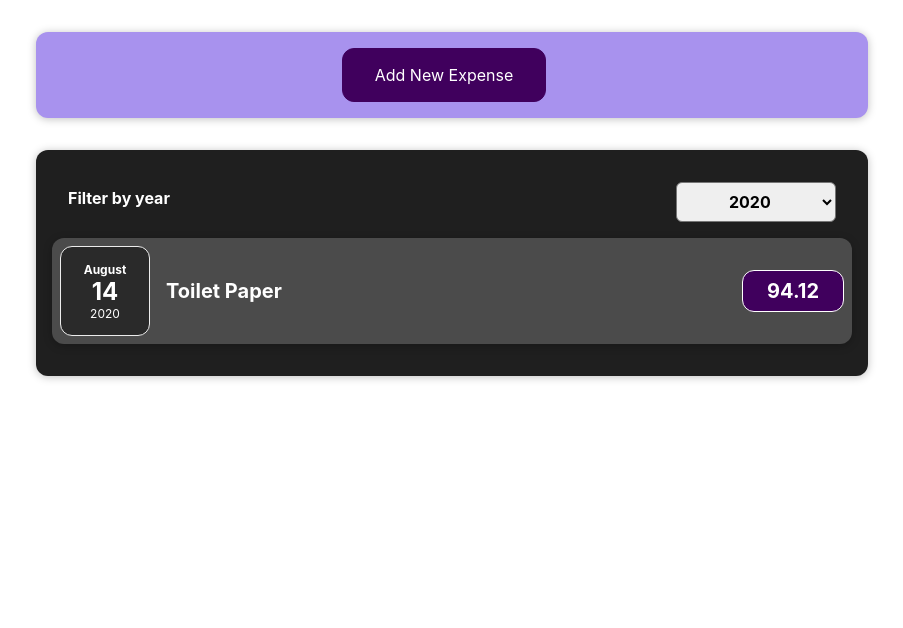
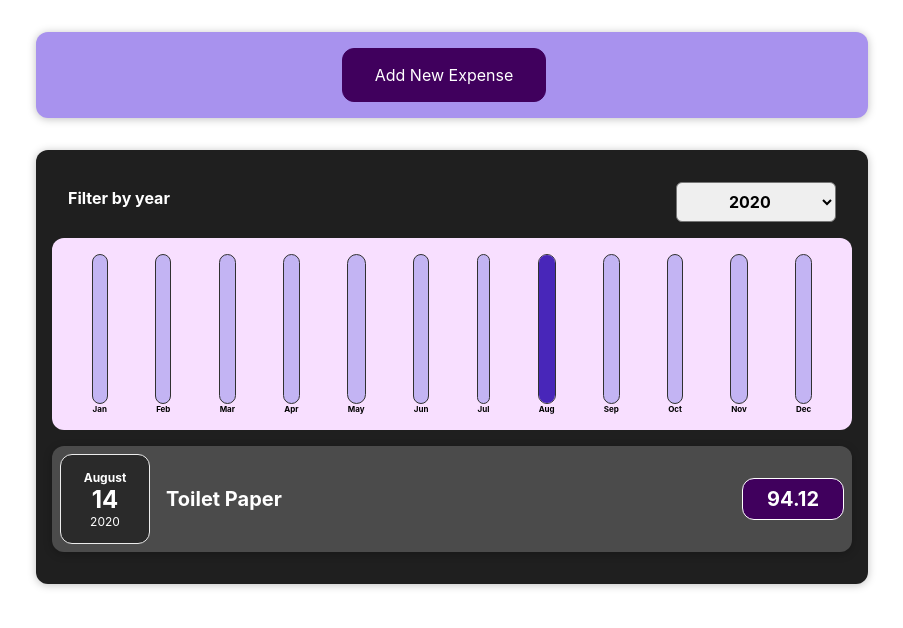
Before and after one commit to amitgobare23/react-complete-guide, a React (Create React App) app: page / in a window 1280 px wide. Shown: the top 628 px of the page, without its empty margins (188-1091 px from the left). Built offline with nearby package versions, Linux system fonts and the light colour scheme.

Commit message:
Section 5 completed with expense app

```diff
--- /dev/null
+++ b/src/components/Chart/Chart.css
@@ -0,0 +1,9 @@
+.chart {
+  padding: 1rem;
+  border-radius: 12px;
+  background-color: #f8dfff;
+  text-align: center;
+  display: flex;
+  justify-content: space-around;
+  height: 10rem;
+}
--- /dev/null
+++ b/src/components/Chart/Chart.js
@@ -0,0 +1,21 @@
+import './Chart.css';
+import ChartBar from './ChartBar';
+
+const Chart = (props) => {
+    const dataPointsValue = props.dataPoints.map(dataPoint => dataPoint.value)
+    const totalMaximum = Math.max(...dataPointsValue);
+
+    return(
+        <div className='chart'>
+            {props.dataPoints.map(dataPoint => (
+            <ChartBar
+              value={dataPoint.value}
+              maxValue={totalMaximum}
+              label={dataPoint.label}
+              key={dataPoint.label}></ChartBar>)
+            )}
+        </div>
+    );
+}
+
+export default Chart;
--- /dev/null
+++ b/src/components/Chart/ChartBar.css
@@ -0,0 +1,30 @@
+.chart-bar {
+  height: 100%;
+  display: flex;
+  flex-direction: column;
+  align-items: center;
+}
+
+.chart-bar__inner {
+  height: 100%;
+  width: 100%;
+  border: 1px solid #313131;
+  border-radius: 12px;
+  background-color: #c3b4f3;
+  overflow: hidden;
+  display: flex;
+  flex-direction: column;
+  justify-content: flex-end;
+}
+
+.chart-bar__fill {
+  background-color: #4826b9;
+  width: 100%;
+  transition: all 0.3s ease-out;
+}
+
+.chart-bar__label {
+  font-weight: bold;
+  font-size: 0.5rem;
+  text-align: center;
+}
--- /dev/null
+++ b/src/components/Chart/ChartBar.js
@@ -0,0 +1,23 @@
+import React, { useState } from 'react';
+import './ChartBar.css';
+
+const ChartBar = (props) => {
+    let barFillHeight = '0%';
+
+    if(props.maxValue > 0){
+        barFillHeight = Math.round((props.value / props.maxValue) * 100) + '%';
+    }
+    return (
+        <div className='chart-bar'>
+            <div className='chart-bar__inner'>
+                <div
+                  className='chart-bar__fill'
+                  style={{height: barFillHeight}}>
+                </div>
+            </div>
+            <div className='chart-bar__label'>{props.label}</div>
+        </div>
+    );
+}
+
+export default ChartBar;
--- a/src/components/Expenses/Expenses.js
+++ b/src/components/Expenses/Expenses.js
@@ -3,6 +3,7 @@
 import '../Expenses/Expenses.css'
 import ExpensesFilter from './ExpensesFilter';
 import ExpensesList from './ExpensesList';
+import ExpensesChart from './ExpensesChart';
 
 const Expenses = (props) => {
   const [filteredYear, setFilteredYear] = useState('2020');
@@ -12,6 +13,7 @@
     }
 
   const filteredExpenses = props.items.filter(expense => {
+    console.log(expense.id);
     return expense.date.getFullYear().toString() === filteredYear;
   });
 
@@ -19,6 +21,7 @@
       <div>
         <Card className='expenses'>
           <ExpensesFilter selected={filteredYear} onChangeFilterByYear={onChangeFilterByYearHandler}></ExpensesFilter>
+          <ExpensesChart expenses={filteredExpenses}></ExpensesChart>
           <ExpensesList items={filteredExpenses} />
         </Card>
       </div>
--- /dev/null
+++ b/src/components/Expenses/ExpensesChart.js
@@ -0,0 +1,28 @@
+import React from "react";
+import Chart from "../Chart/Chart";
+
+const ExpensesChart = (props) => {
+    const chartDataPoints = [
+        {label: 'Jan', value: 0},
+        {label: 'Feb', value: 0},
+        {label: 'Mar', value: 0},
+        {label: 'Apr', value: 0},
+        {label: 'May', value: 0},
+        {label: 'Jun', value: 0},
+        {label: 'Jul', value: 0},
+        {label: 'Aug', value: 0},
+        {label: 'Sep', value: 0},
+        {label: 'Oct', value: 0},
+        {label: 'Nov', value: 0},
+        {label: 'Dec', value: 0}
+    ];
+
+    for(const expense of props.expenses){
+        const expenseMonth = expense.date.getMonth(); //starting at 0 => January => 0
+        chartDataPoints[expenseMonth].value += expense.amount;
+    }
+
+  return <Chart dataPoints={chartDataPoints}></Chart>
+}
+
+export default ExpensesChart;
--- a/src/components/NewExpense/ExpenseForm.js
+++ b/src/components/NewExpense/ExpenseForm.js
@@ -39,9 +39,9 @@
 
     const submitHandler = (event) => {
         event.preventDefault();
-        let expenseDate = {
+        const expenseDate = {
             title: enteredTitle,
-            amount: enteredAmount,
+            amount: +enteredAmount,
             date: new Date(enteredDate)
         }
         props.onSaveExpenseDate(expenseDate);
--- a/src/components/NewExpense/NewExpense.js
+++ b/src/components/NewExpense/NewExpense.js
@@ -5,10 +5,16 @@
 const NewExpense = (props) => {
     const [isFormOpen, setIsFormOpen] = useState(false);
 
+    const uuidv4 = () => {
+        return ([1e7]+-1e3+-4e3+-8e3+-1e11).replace(/[018]/g, c =>
+          (c ^ crypto.getRandomValues(new Uint8Array(1))[0] & 15 >> c / 4).toString(16)
+        );
+      }
+
     const saveExpenseDataHandler = expense => {
         const expenseData = {
             ...expense,
-            id: Math.random().toString()
+            id: uuidv4()
           };
         props.onAddNewExpense(expenseData);
         setIsFormOpen(false);
```
